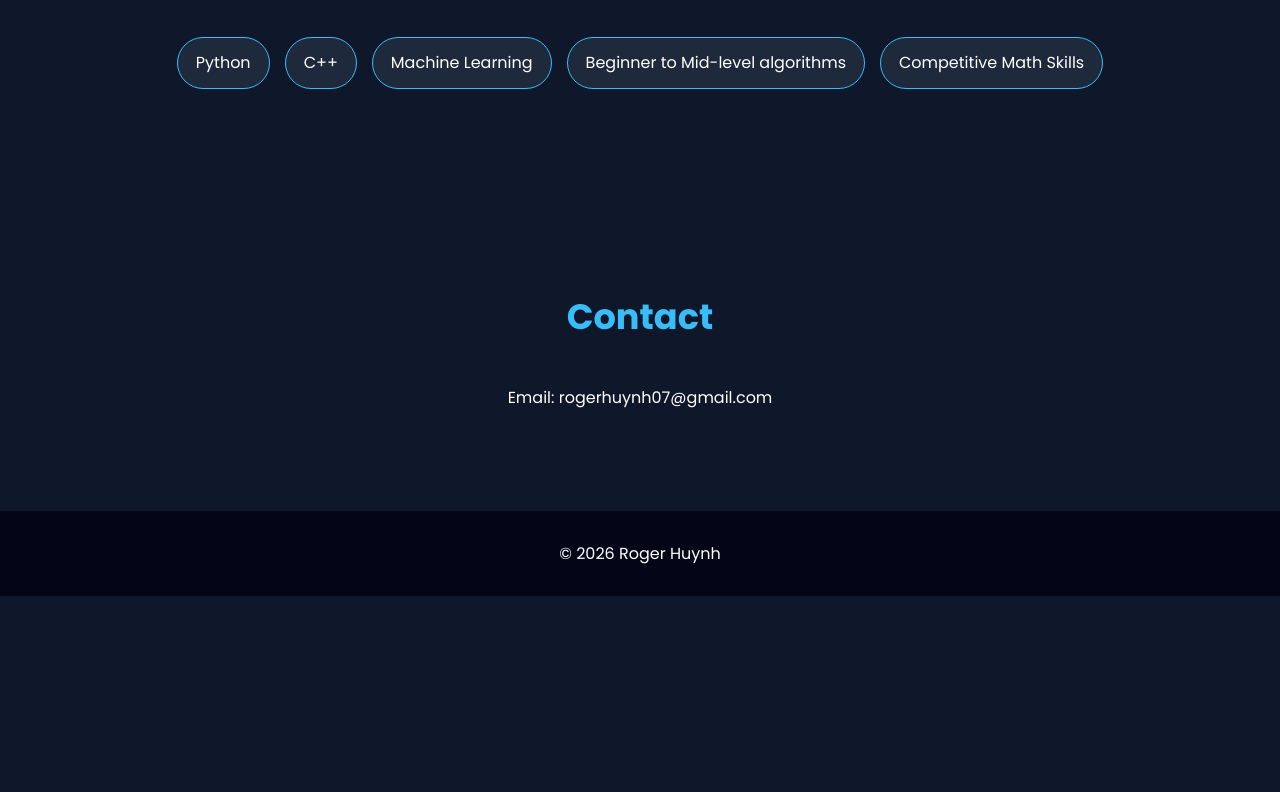
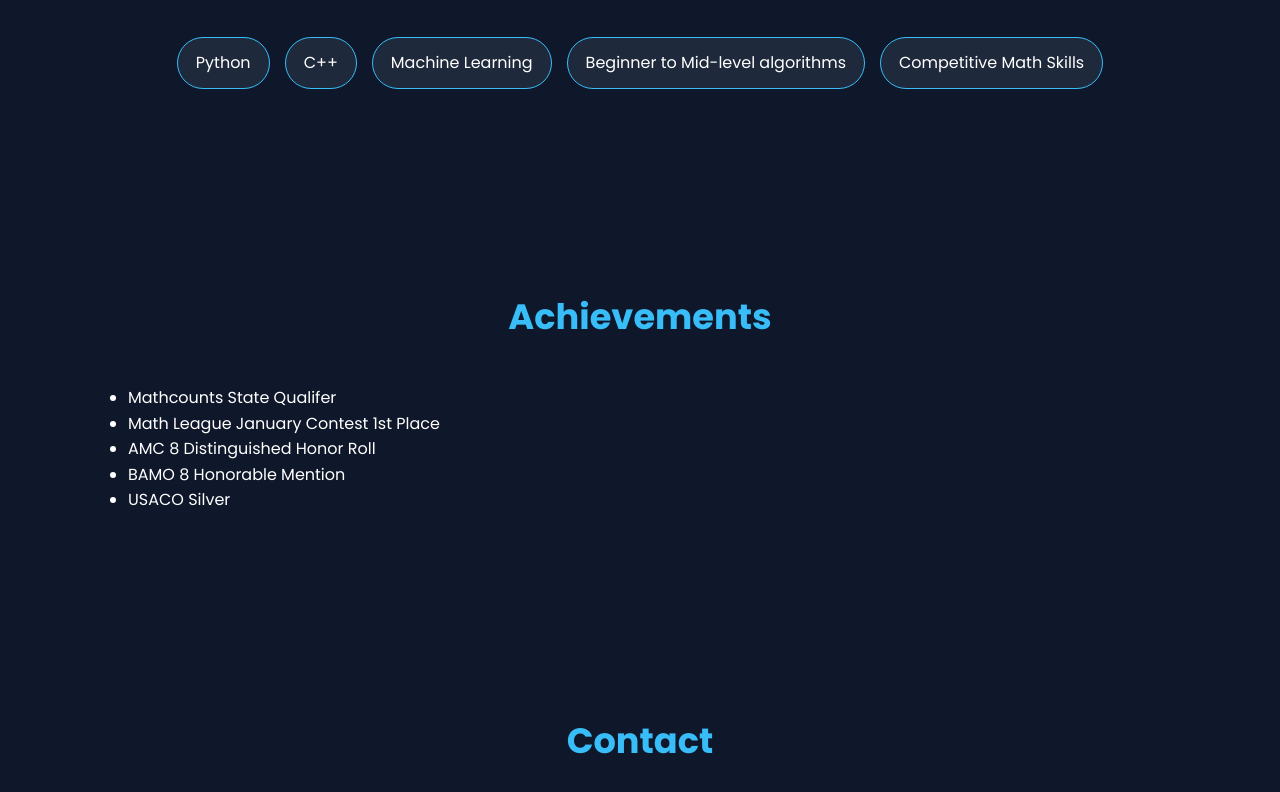
Before and after one commit to RogerIsMathematical/RogerHuynhPortfolio, a plain HTML site: page index.html in a window 1280 px wide. Shown: the part 2002-2794 px from the top of the page. Before the commit the page ends 2598 px from the top, so only its background shows below. Drawn offline with Linux system fonts and the light colour scheme.

Commit message:
Add achievements section to index.html
Added a new section for achievements with a list of accomplishments.

```diff
--- a/index.html
+++ b/index.html
@@ -15,6 +15,7 @@
             <li><a href="#projects">Projects</a></li>
             <li><a href="#skills">Skills</a></li>
             <li><a href="#contact">Contact</a></li>
+            <li><a href="achievements">Achievements</a></li>
         </ul>
     </nav>
 
@@ -78,6 +79,17 @@
         </div>
     </section>
 
+    <section id="achievements">
+        <h2>Achievements</h2>
+        <ul>
+            <li>Mathcounts State Qualifer</li>
+            <li>Math League January Contest 1st Place</li>
+            <li>AMC 8 Distinguished Honor Roll</li>
+            <li>BAMO 8 Honorable Mention</li>
+            <li>USACO Silver</li>
+        </ul>
+    </section>
+
     <section id="contact">
         <h2>Contact</h2>
         <p>Email: rogerhuynh07@gmail.com</p>
```
